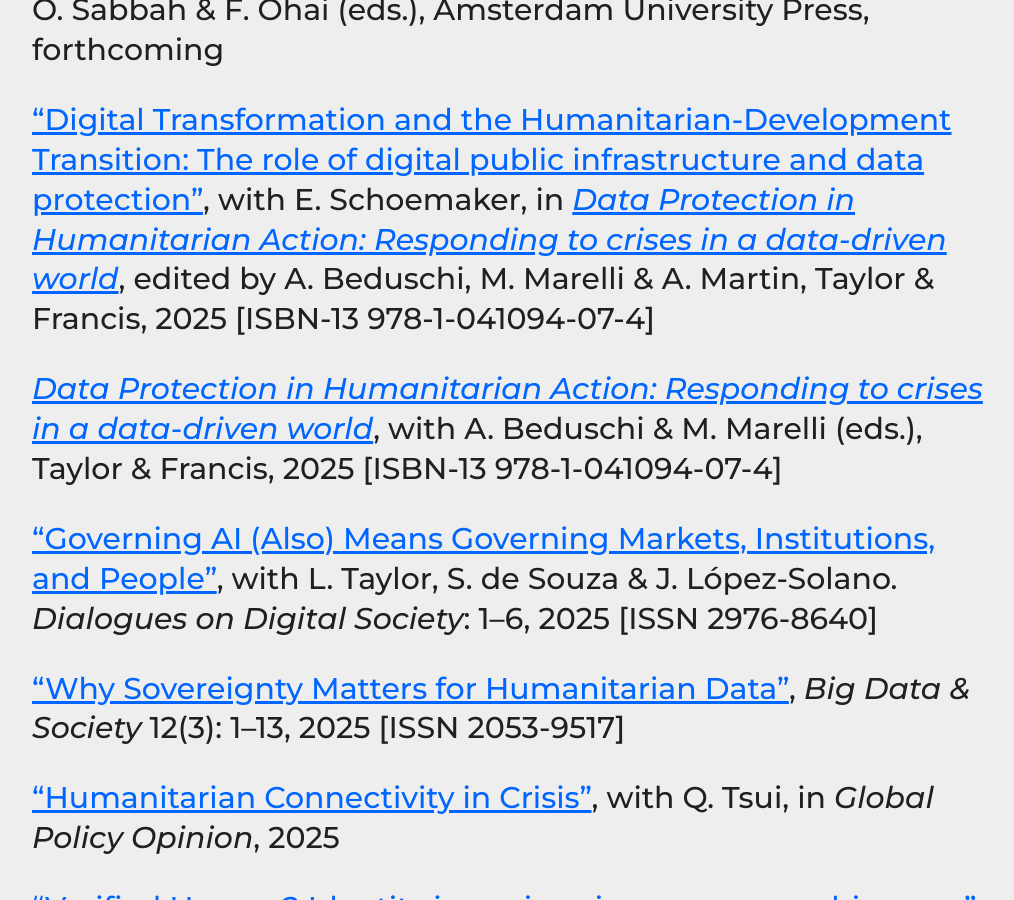
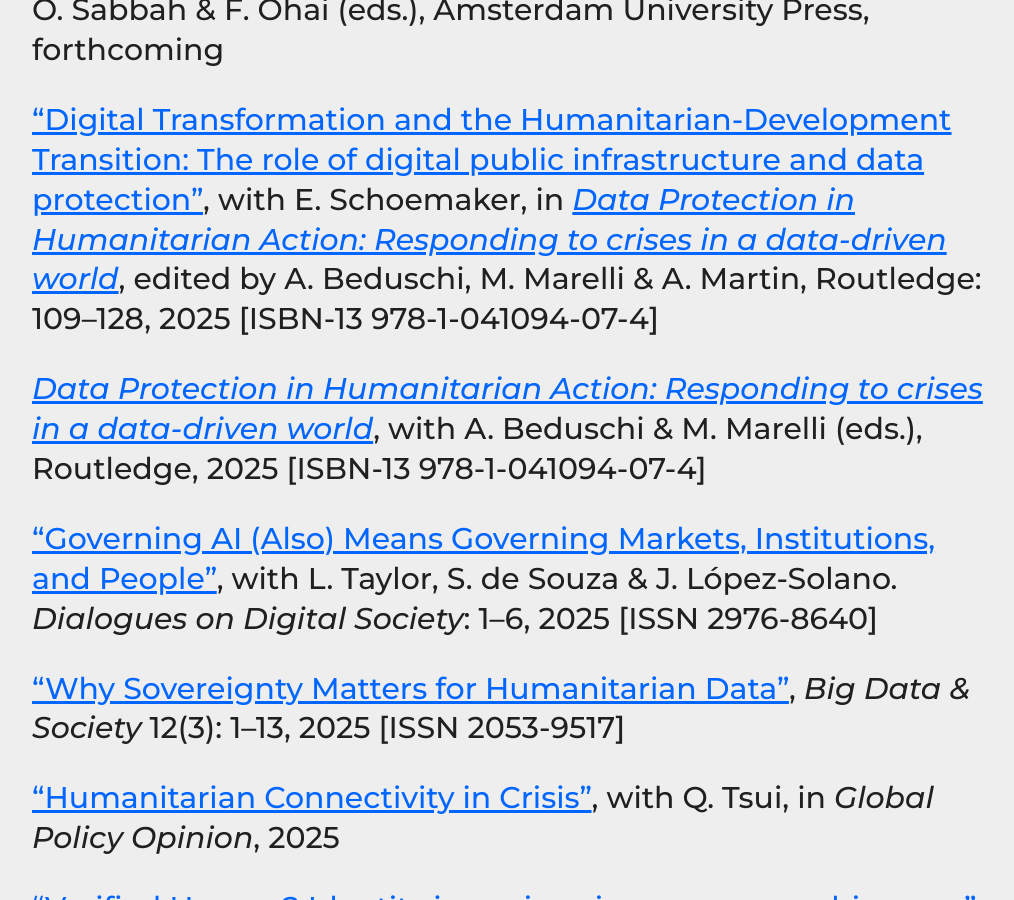
Before and after one commit to haroonalrasheed/641a, a Jekyll site: the page built from selected-publications/index.md, in a window 1280 px wide and 900 px high, scrolled down 438 px. Shown: the whole window, without its empty margins (132-1146 px from the left). Built offline with Jekyll 4.4.1, drawn with Linux system fonts in a browser that asks for light colours.

Commit message:
Update index.md

```diff
--- a/selected-publications/index.md
+++ b/selected-publications/index.md
@@ -14,9 +14,9 @@ _[Contact me](mailto:a.k.martin@alumni.lse.ac.uk) for copies of articles/chapter
 
 _Transgressive Tech_, with L. Taylor, S. de Souza, J. Lopez-Solano, O. Sabbah & F. Ohai (eds.), Amsterdam University Press, forthcoming
 
-["Digital Transformation and the Humanitarian-Development Transition: The role of digital public infrastructure and data protection"](https://doi.org/10.4324/9781003650164-9), with E. Schoemaker, in [_Data Protection in Humanitarian Action: Responding to crises in a data-driven world_](https://doi.org/10.4324/9781003650164), edited by A. Beduschi, M. Marelli & A. Martin, Taylor & Francis, 2025 [ISBN-13 978-1-041094-07-4]
+["Digital Transformation and the Humanitarian-Development Transition: The role of digital public infrastructure and data protection"](https://doi.org/10.4324/9781003650164-9), with E. Schoemaker, in [_Data Protection in Humanitarian Action: Responding to crises in a data-driven world_](https://doi.org/10.4324/9781003650164), edited by A. Beduschi, M. Marelli & A. Martin, Routledge: 109–128, 2025 [ISBN-13 978-1-041094-07-4]
 
-[_Data Protection in Humanitarian Action: Responding to crises in a data-driven world_](https://www.routledge.com/Data-Protection-in-Humanitarian-Action-Responding-to-Crises-in-a-Data-Driven-World/Beduschi-Marelli-Martin/p/book/9781041094586), with A. Beduschi & M. Marelli (eds.), Taylor & Francis, 2025 [ISBN-13 978-1-041094-07-4]
+[_Data Protection in Humanitarian Action: Responding to crises in a data-driven world_](https://www.routledge.com/Data-Protection-in-Humanitarian-Action-Responding-to-Crises-in-a-Data-Driven-World/Beduschi-Marelli-Martin/p/book/9781041094586), with A. Beduschi & M. Marelli (eds.), Routledge, 2025 [ISBN-13 978-1-041094-07-4]
 
 ["Governing AI (Also) Means Governing Markets, Institutions, and People"](https://doi.org/10.1177/29768640251372628), with L. Taylor, S. de Souza & J. López-Solano. _Dialogues on Digital Society_: 1–6, 2025 [ISSN 2976-8640]
 
```
